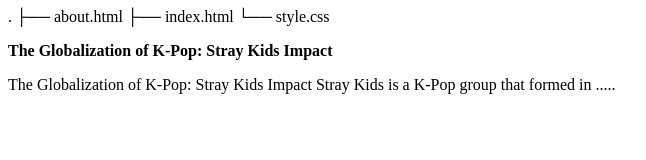
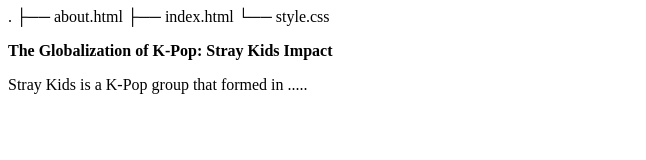
Before and after one commit to bellspaceNerd/stray_kids_globalization, a plain HTML site: page index.html in a window 1280 px wide. Shown: the whole page, without its empty margins (0-646 px from the left). Drawn offline with Linux system fonts and the light colour scheme.

Commit message:
Update index.html

```diff
--- a/index.html
+++ b/index.html
@@ -19,8 +19,7 @@
      </p>
 
      <p>
-                    The Globalization of K-Pop: Stray Kids Impact
-Stray Kids is a K-Pop group that formed in .....
+        Stray Kids is a K-Pop group that formed in .....
     </p>
 
 </body>
```
